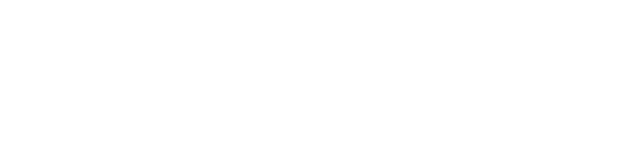
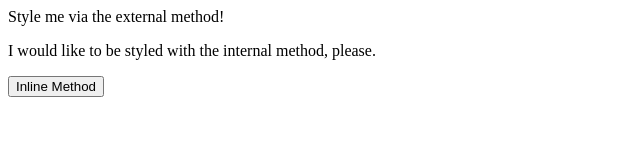
Before and after one commit to JoshuaSimpers/CSS-Intro, a plain HTML site: page index.html in a window 1280 px wide. Shown: the whole page, without its empty margins (0-640 px from the left). Drawn offline with Linux system fonts and the light colour scheme.

Commit message:
Added the example text of the assignment to the body of the page

```diff
--- a/index.html
+++ b/index.html
@@ -5,6 +5,8 @@
         <title></title>
     </head>
     <body>
-
+        <h>Style me via the external method!</h>
+        <p>I would like to be styled with the internal method, please.</p>
+        <button>Inline Method</button>
     </body>
 </html>
```
